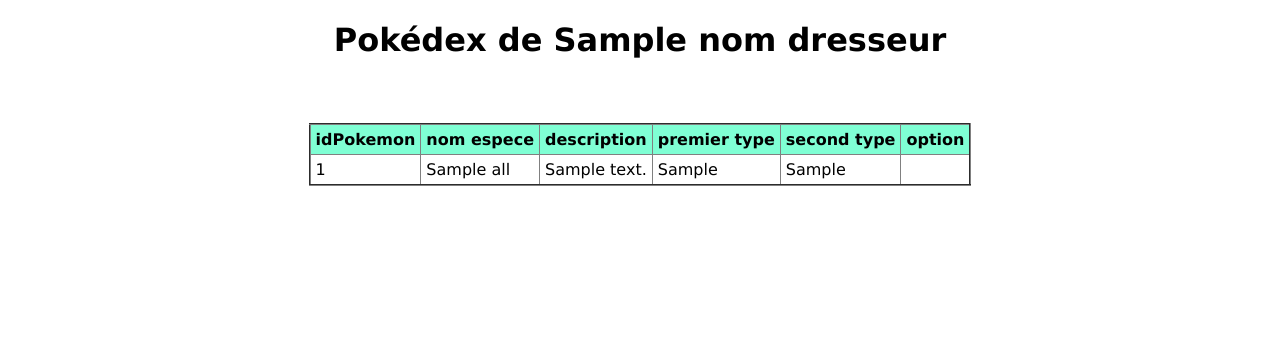
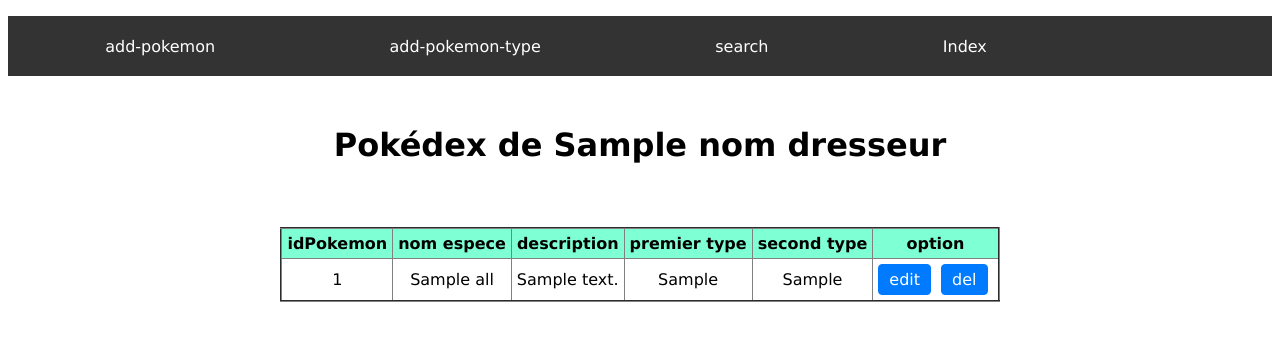
Before and after one commit to robindauteuil/2023-2024-R3-01-C1-DAUTEUIL, a PHP site: template views/vueIndex.php in a window 1280 px wide. Shown: the top 341 px of the page. Run offline with PHP 8.4, Linux system fonts and the light colour scheme; the template is opened without the code that fills it: most values are stand-ins (such as "Sample title", 1, 10 or a date in 2020).

Commit message:
menu nav et boutons tableau

```diff
--- a/public/css/main.css
+++ b/public/css/main.css
@@ -17,8 +17,62 @@ table{
 td,th{
     padding : 5px;
     border-style: solid;
+    text-align: center;
 }
 
 th{
     background-color: aquamarine;
 }
+
+ul{
+
+    height: 40px;
+}
+ul.nav {
+    list-style: none;
+    padding: 10px;
+    margin-bottom: 50px;
+    background-color: #333;
+    display: flex; /* Utilisation de flexbox */
+    align-items: center;
+
+}
+
+/* Style des éléments de menu */
+ul.nav li {
+    display: inline;
+    margin:5%;
+
+}
+
+/* Style des liens dans le menu */
+ul.nav li a {
+    text-decoration: none;
+    color: #fff;
+    margin: 15px;
+    padding: 5px 10px;
+    background-color: #333;
+    border-radius: 5px;
+
+}
+
+/* Style au survol des liens */
+ul.nav li a:hover {
+    background-color: #555;
+}
+
+
+.edit-button, .delete-button {
+    display: inline-block;
+    padding: 5px 10px;
+    background-color: #007bff; /* Couleur de fond du bouton Edit */
+    color: #fff; /* Couleur du texte */
+    text-decoration: none; /* Supprimer la décoration du lien */
+    border: 1px solid #007bff; /* Bordure */
+    border-radius: 4px; /* Coins arrondis */
+    margin-right: 5px; /* Marge entre les boutons */
+}
+
+.edit-button:hover, .delete-button:hover {
+    background-color: #0056b3; /* Couleur de fond au survol */
+}
--- a/views/gabarit.php
+++ b/views/gabarit.php
@@ -15,9 +15,12 @@
 <body>
 <header>
     <!-- Menu -->
-    <nav>
-
-    </nav>
+<ul class="nav">
+    <li><a href="index.php?action=add-pokemon">add-pokemon</a></li>
+    <li><a href="index.php?action=add-pokemon-type"> add-pokemon-type</a></li>
+    <li><a href="index.php?action=search"> search</a></li>
+    <li><a href="index.php">Index</a></li>
+</ul>
 </header>
 <?= $contenu ?>
 <main id="contenu">
--- a/views/vueIndex.php
+++ b/views/vueIndex.php
@@ -24,6 +24,7 @@
             echo "<td>" . $pokemon->getDescription() . "</td>";
             echo "<td>" . $pokemon->getTypeOne() . "</td>";
             echo "<td>" . $pokemon->getTypeTwo() . "</td>";
+            echo "<td><a class='edit-button' href='index.php?action=edit-Pokemon&id=" . $pokemon->getIdPokemon() . "'>edit</a> <a class='delete-button' href='index.php?action=del-pokemon&id=" . $pokemon->getIdPokemon() . "'>del</a></td>";
 
             echo "</tr>";
         }
```
